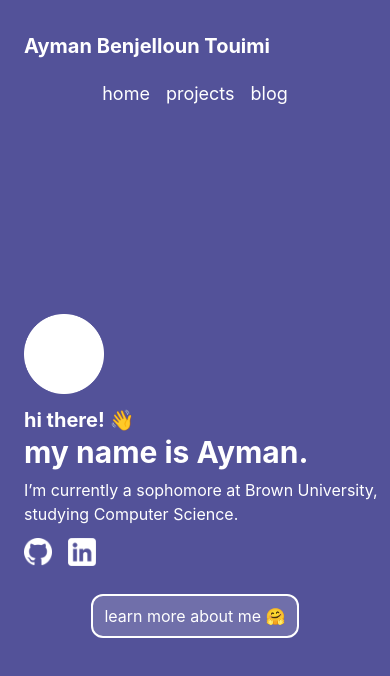
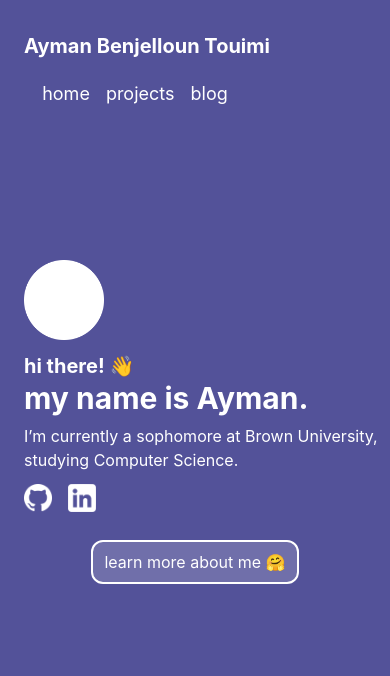
Before and after one commit to Ayma-n/ayma-n.io, a React (Create React App) app: page / in a window 390 px wide. Shown: the top 676 px of the page. Built offline with nearby package versions, Linux system fonts and the light colour scheme.

Commit message:
menu bar is now static, bkg color changed for about div

```diff
--- a/src/Home.css
+++ b/src/Home.css
@@ -1,5 +1,8 @@
-#Home {
+#Home, #About {
     background: rgba(2, 0, 105, 0.68);
+}
+
+#About {
     box-shadow: 0px 4px 4px rgba(0, 0, 0, 0.25);
 }
 
--- a/src/Home.tsx
+++ b/src/Home.tsx
@@ -16,7 +16,7 @@ export default function Home() {
 
     return (<>
         <div className="h-screen w-screen text-white flex flex-col" id="Home">
-            <div id="name-and-menu" className="pt-8 md:w-screen md:flex md:flex-row md:justify-between">
+            <div id="name-and-menu" className="pt-8 fixed md:w-screen md:flex md:flex-row md:justify-between">
                 <div id="my-name" className="font-bold text-xl ml-6">
                     Ayman Benjelloun Touimi
                 </div>
@@ -56,6 +56,6 @@ export default function Home() {
                 </div>
             </div>
         </div>
-        <div ref={aboutDivRef} className="h-screen bg-red-900 hidden"></div>
+        <div id="About" ref={aboutDivRef} className="h-screen hidden"></div>
     </>)
 }
--- a/src/output.css
+++ b/src/output.css
@@ -553,6 +553,10 @@ video {
   visibility: hidden;
 }
 
+.fixed {
+  position: fixed;
+}
+
 .ml-6 {
   margin-left: 1.5rem;
 }
```
